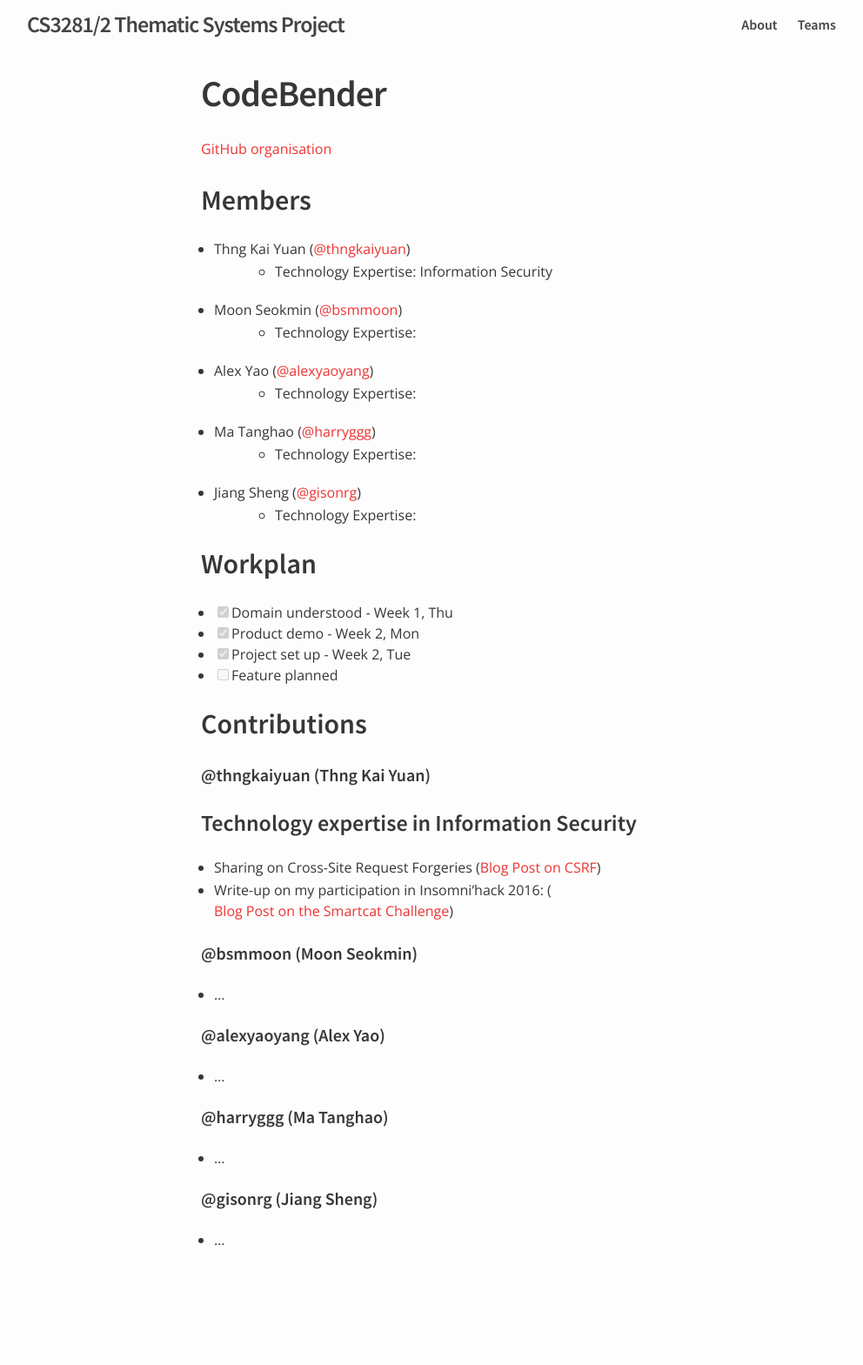
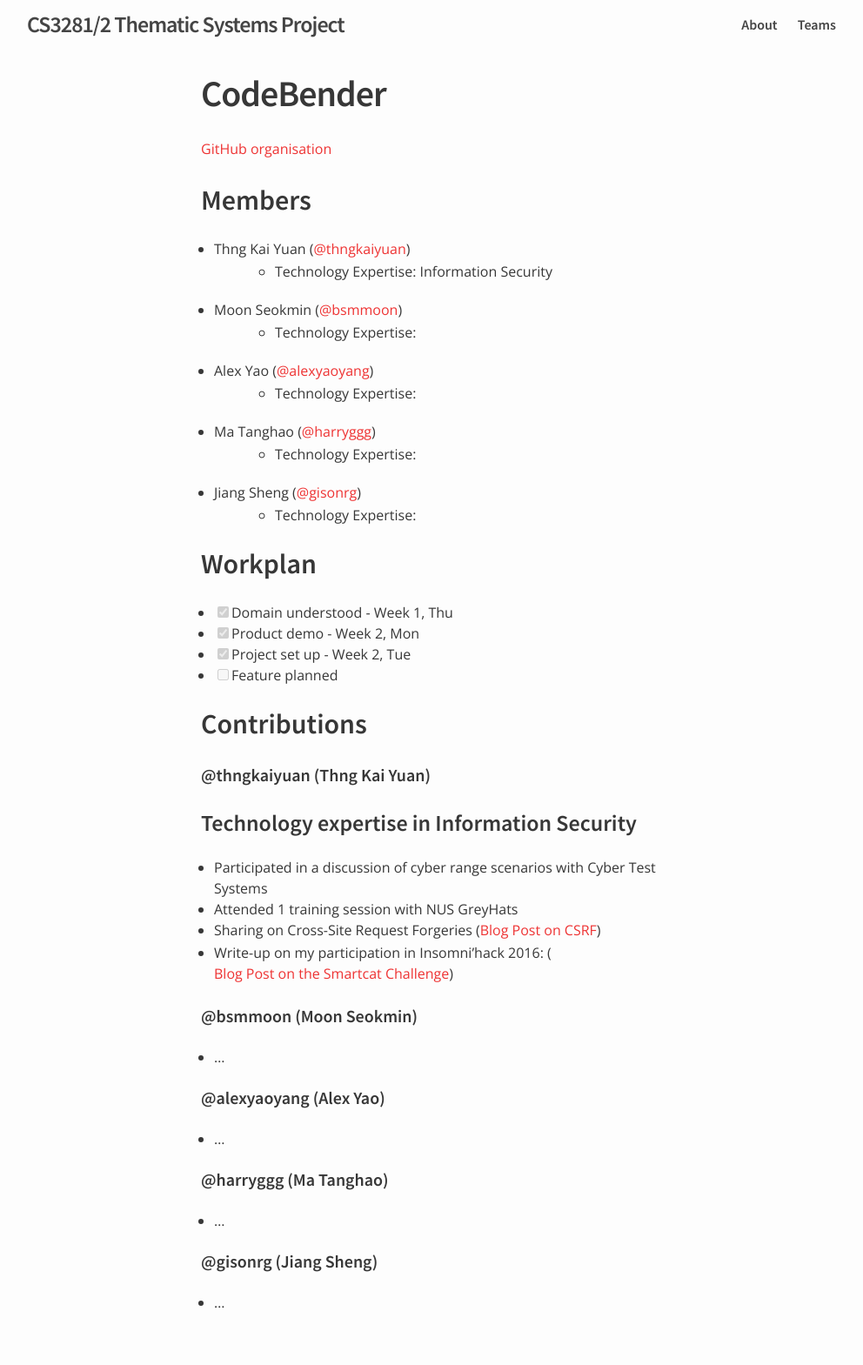
Before and after one commit to nus-oss/cs3281-AY1516S2-website, a Jekyll site: the page built from teams/codebender.md, in a window 1280 px wide. Shown: the whole page at 87% size, without its empty margins (139-1131 px from the left). Built offline with Jekyll 4.4.1, drawn with Linux system fonts in a browser that asks for light colours; before the commit the page ends 1497 px from its top, so only the background shows below that.

Commit message:
Add NUS GreyHats involvement to Kai Yuan's technology expertise contributions

```diff
--- a/teams/codebender.md
+++ b/teams/codebender.md
@@ -29,6 +29,8 @@ permalink: /teams/codebender/
 #### @thngkaiyuan (Thng Kai Yuan)
 
 ### Technology expertise in Information Security
+ * Participated in a discussion of cyber range scenarios with Cyber Test Systems
+ * Attended 1 training session with NUS GreyHats
  * Sharing on Cross-Site Request Forgeries ([Blog Post on CSRF](http://cs3281-2.blogspot.sg/2016/01/cross-site-request-forgeries-csrf.html))
  * Write-up on my participation in Insomni'hack 2016: ([Blog Post on the Smartcat Challenge](http://cs3281-2.blogspot.sg/2016/01/te-insomnihack-2016-teaser-smartcat-web.html))
 
```
